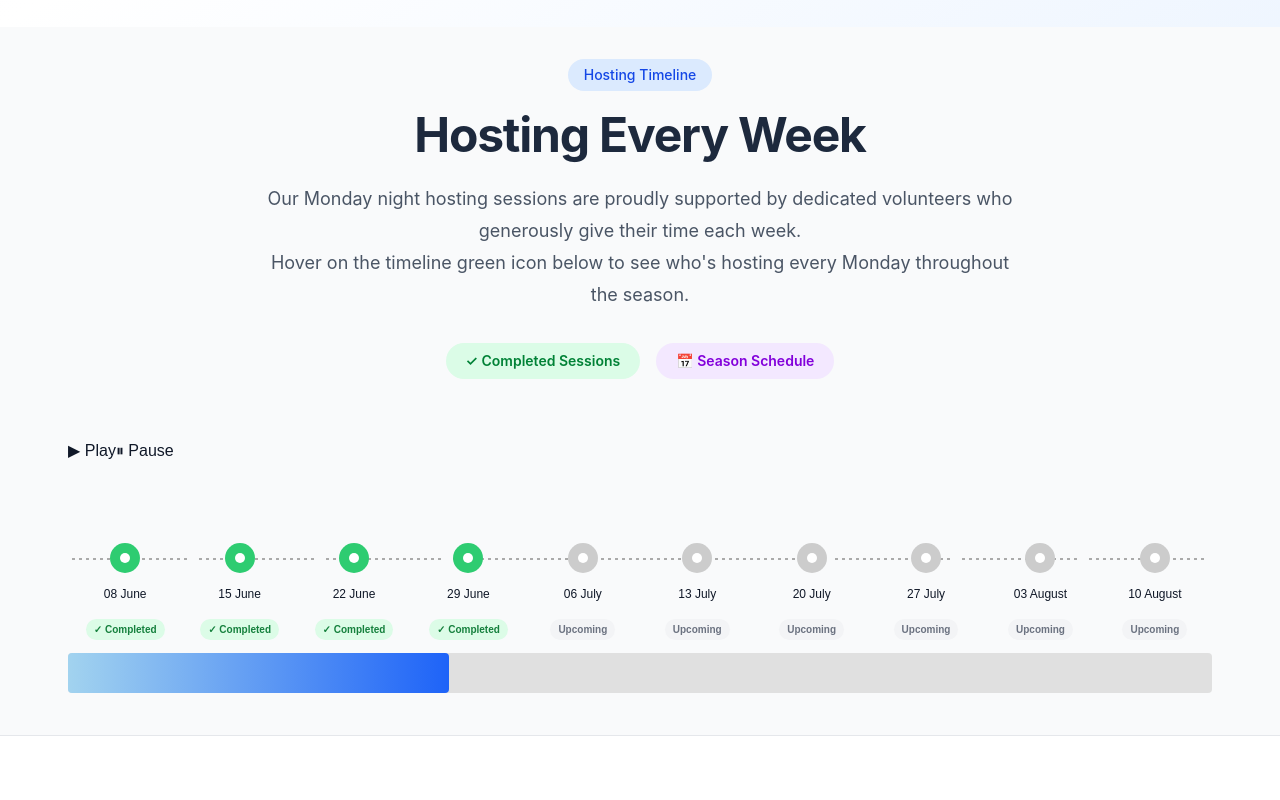
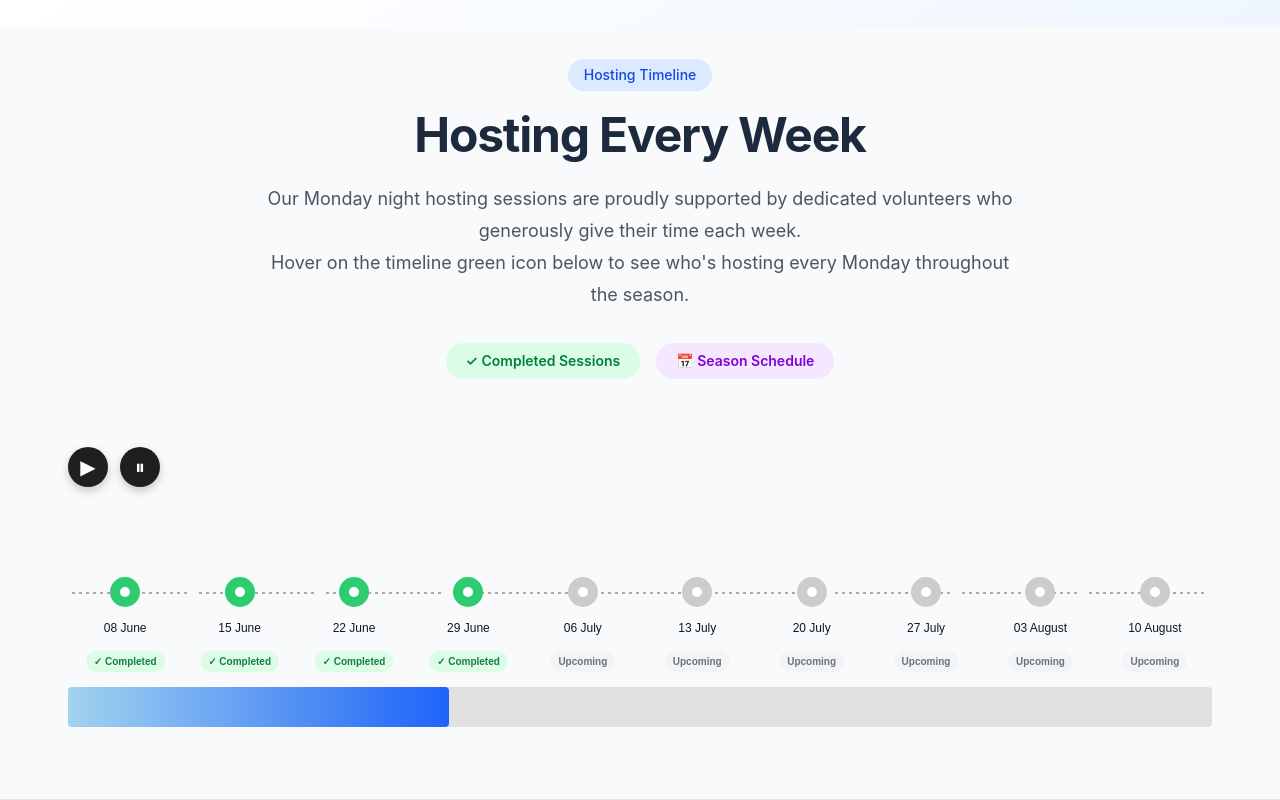
Before and after one commit to scrumvisualize/lotusclub, a React (Vite) app: page / in a window 1280 px wide. Shown: the part 2863-3663 px from the top of the page. Before the commit the page ends 3599 px from the top, so only its background shows below. Built offline with nearby package versions, Linux system fonts and the light colour scheme.

Commit message:
added play button and tool tip

```diff
--- a/src/components/HostingTimeline.tsx
+++ b/src/components/HostingTimeline.tsx
@@ -62,30 +62,78 @@ export default function MondayTimeline() {
     return (
         <div style={{ fontFamily: 'Arial', padding: 20 }}>
             {/* BUTTONS */}
-            <div style={{ marginBottom: 20 }}>
+            <div style={{
+                marginBottom: 20,
+                display: 'flex',
+                flexDirection: 'row',
+                gap: 12,
+                alignItems: 'center'
+            }}>
                 <button
                     onClick={() => {
                         setActiveIndex(0);
                         setPlaying(true);
                     }}
+                    style={{
+                        width: 40,
+                        height: 40,
+                        borderRadius: '50%',
+                        border: 'none',
+                        background: '#1e1f1e',
+                        color: 'white',
+                        cursor: 'pointer',
+                        display: 'flex',
+                        alignItems: 'center',
+                        justifyContent: 'center',
+                        fontSize: 20,
+                        boxShadow: '0 4px 10px rgba(0,0,0,0.2)',
+                        transition: 'transform 0.2s ease'
+                    }}
+                    title="Play Timeline"
                 >
-                    ▶ Play
+                    ▶
                 </button>
 
-                <button onClick={() => setPlaying(false)}>⏸ Pause</button>
+                <button
+                    onClick={() => setPlaying(false)}
+                    style={{
+                        width: 40,
+                        height: 40,
+                        borderRadius: '50%',
+                        border: 'none',
+                        background: '#1e1f1e',
+                        color: 'white',
+                        cursor: 'pointer',
+                        display: 'flex',
+                        alignItems: 'center',
+                        justifyContent: 'center',
+                        fontSize: 20,
+                        boxShadow: '0 4px 10px rgba(0,0,0,0.2)',
+                        transition: 'transform 0.2s ease'
+                    }}
+                >⏸ </button>
             </div>
 
             {/* =========================
 TIMELINE WRAPPER
 ========================= */}
-            <div style={{ position: 'relative', height: 140 }}>
+            <div className="timeline-scroll"
+                style={{
+                    position: 'relative',
+                    marginTop: 40,
+                    height: 220
+                    // overflowX: 'auto',
+                    // paddingBottom: 35
+                }}
+            >
+
                 {/* =========================
 CONNECTOR BACK LINE
 ========================= */}
                 <div
                     style={{
                         position: 'absolute',
-                        marginTop: 60,
+                        marginTop: 110,
                         top: 50,
                         left: 0,
                         right: 0,
@@ -102,7 +150,7 @@ CONNECTOR PROGRESS LINE
                 <div
                     style={{
                         position: 'absolute',
-                        marginTop: 60,
+                        marginTop: 110,
                         top: 50,
                         left: 0,
                         height: 40,
@@ -120,7 +168,7 @@ MILESTONES ROW
                 <div
                     style={{
                         position: 'relative',
-                        marginTop: 80
+                        marginTop: 50
                     }}
                 >
                     {/* =========================
@@ -128,10 +176,16 @@ DOT ROW (with labels + tooltip)
 ========================= */}
                     <div
                         style={{
+                            position: 'relative'
+                        }}
+                    >
+                        <div
+                            style={{
                                 display: 'flex',
                                 justifyContent: 'space-between',
                                 position: 'relative',
-                            zIndex: 2
+                                zIndex: 2,
+                                minWidth: 850
                             }}
                         >
                             {allSchedule.map((item, index) => {
@@ -218,7 +272,7 @@ DOT ROW (with labels + tooltip)
                                         <div
                                             style={{
                                                 display: 'inline-block',
-                                            marginTop: 6,
+                                                marginTop: 4,
                                                 padding: '3px 8px',
                                                 borderRadius: 9999,
                                                 fontSize: 10,
@@ -233,6 +287,7 @@ DOT ROW (with labels + tooltip)
                                     </div>
                                 );
                             })}
+                        </div>
                     </div>
 
                     {/* =========================
--- a/src/index.css
+++ b/src/index.css
@@ -10,3 +10,12 @@ body {
   margin: 0;
   font-family: Inter, Arial, sans-serif;
 }
+
+.timeline-scroll {
+  overflow-x: auto;
+  scrollbar-width: none;
+}
+
+.timeline-scroll::-webkit-scrollbar {
+  display: none;
+}
--- a/src/pages/Home.tsx
+++ b/src/pages/Home.tsx
@@ -275,7 +275,7 @@ export default function Home() {
                     </div>
 
                     {/* Timeline */}
-                    <div className="mt-10">
+                    <div className="mt-12 md:mt-12 overflow-hidden">
                         <HostingTimeline />
                     </div>
 
```
Lines whose indentation alone changed are shown as unchanged.
